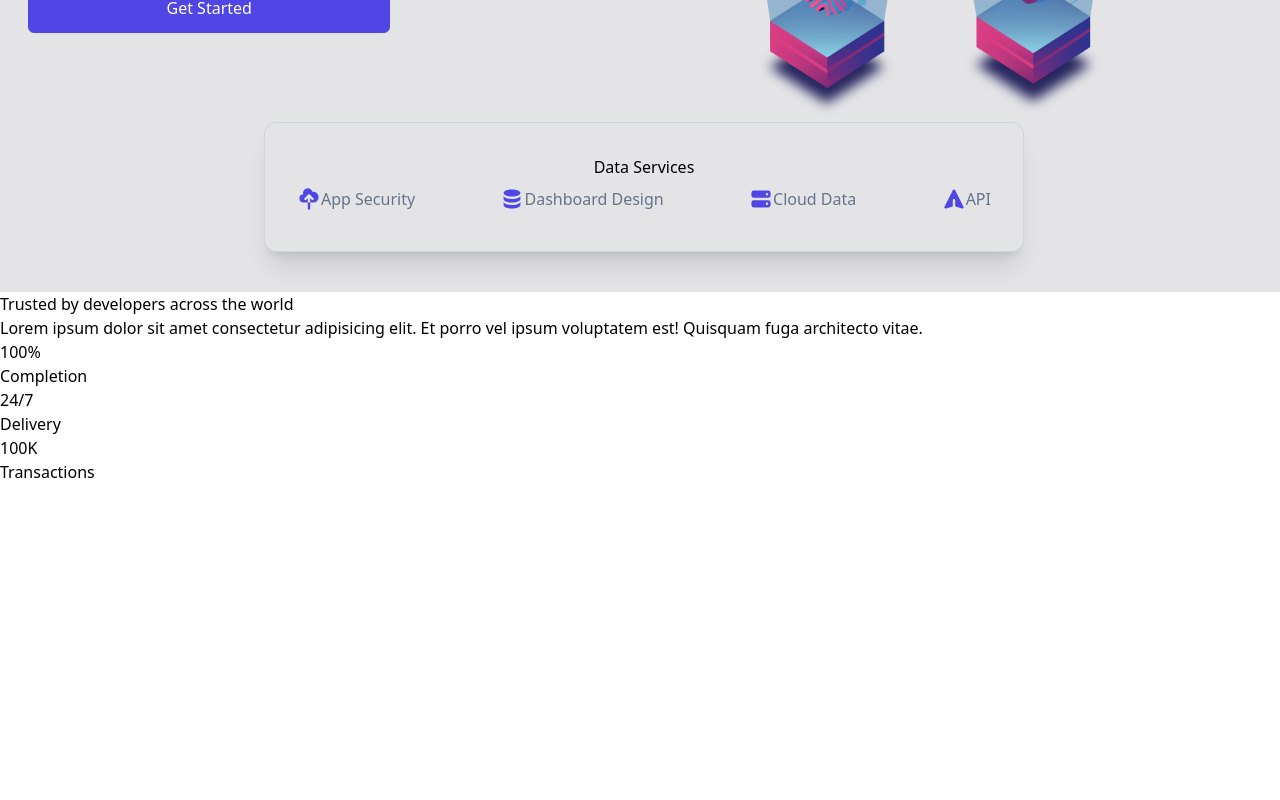
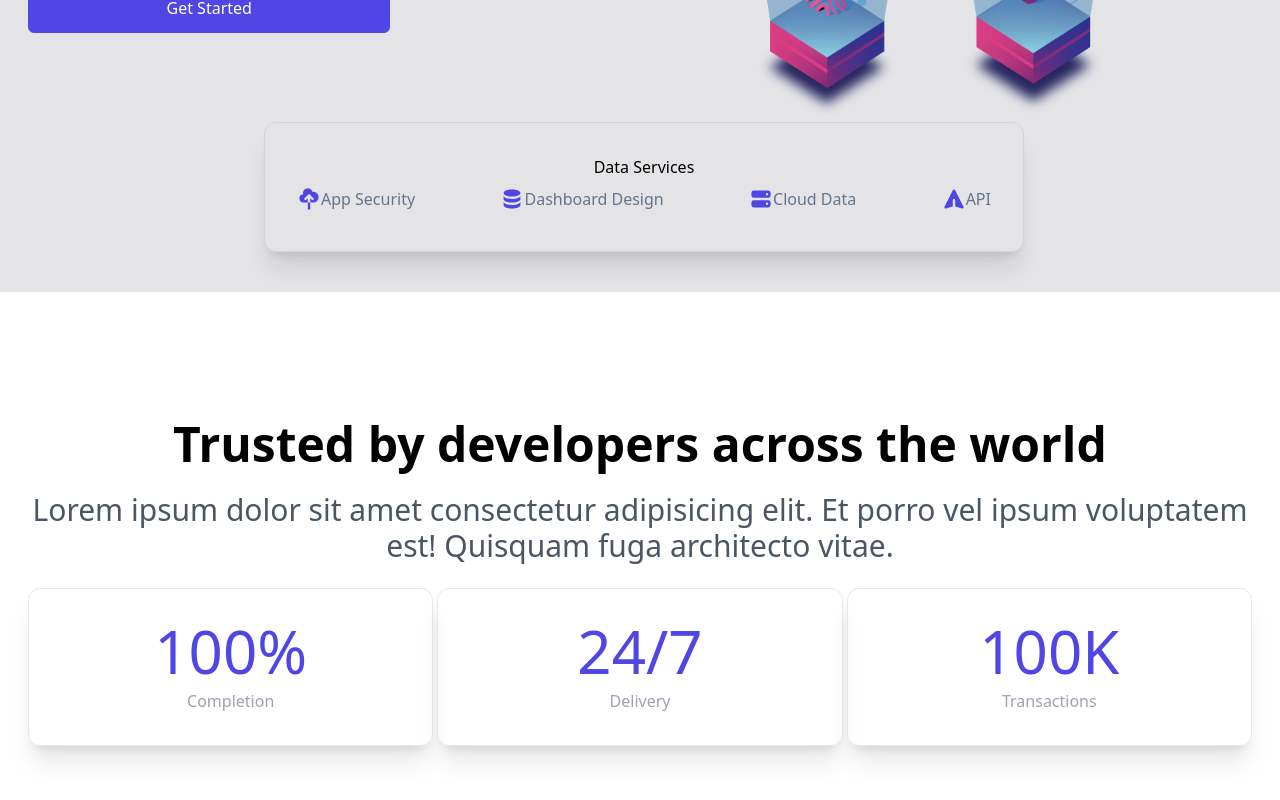
Before and after one commit to y2nd/Cloud-app, a React (Create React App) app: page / in a window 1280 px wide. Shown: the part 508-1308 px from the top of the page. Before the commit the page ends 992 px from the top, so only its background shows below. Built offline with nearby package versions, Linux system fonts and the light colour scheme.

Commit message:
About section is ddone

```diff
--- a/src/components/About.jsx
+++ b/src/components/About.jsx
@@ -2,27 +2,27 @@ import React from 'react'
 
 const About = () => {
   return (
-    <div>
-        <div className="">
-            <div className="">
-                <h2>Trusted by developers across the world</h2>
-                <p>Lorem ipsum dolor sit amet consectetur adipisicing elit. Et porro vel ipsum voluptatem est! Quisquam fuga architecto vitae.</p>
+    <div className="w-full my-32">
+        <div className="max-w-[1240px] mx-auto">
+            <div className="text-center">
+                <h2 className="text-5xl font-bold">Trusted by developers across the world</h2>
+                <p className="text-3xl py-6 text-gray-600">Lorem ipsum dolor sit amet consectetur adipisicing elit. Et porro vel ipsum voluptatem est! Quisquam fuga architecto vitae.</p>
             </div>
 
-            <div className="">
-                <div className="">
-                    <p>100%</p>
-                    <p>Completion</p>
+            <div className="grid md:grid-cols-3 gap-1 px-2 text-center">
+                <div className="border rounded-xl py-8 shadow-xl">
+                    <p className="text-6xl font-bolds text-indigo-600">100%</p>
+                    <p className="text-gray-400 mt-2">Completion</p>
                 </div>
 
-                <div className="">
-                    <p>24/7</p>
-                    <p>Delivery</p>
+                <div className="border rounded-xl py-8 shadow-xl">
+                    <p className="text-6xl font-bolds text-indigo-600">24/7</p>
+                    <p className="text-gray-400 mt-2">Delivery</p>
                 </div>
 
-                <div className="">
-                    <p>100K</p>
-                    <p>Transactions</p>
+                <div className="border rounded-xl py-8 shadow-xl">
+                    <p className="text-6xl font-bolds text-indigo-600">100K</p>
+                    <p className="text-gray-400 mt-2">Transactions</p>
                 </div>
             </div>
         </div>
--- a/src/components/Navbar.jsx
+++ b/src/components/Navbar.jsx
@@ -9,7 +9,7 @@ const Navbar = () => {
   const handleClick = () => setIsOpen(!isOpen);
 
   return (
-    <div className="w-screen h-[80px] bg-zinc-200 fixed drop-shadow-lg">
+    <div className="z-20 w-screen h-[80px] bg-zinc-200 fixed drop-shadow-lg">
         <div className="px-2 flex justify-between items-center w-full h-full">
             <div className="flex items-center">
                 <h1 className="text-3xl font-bold mr-4 sm:text-4xl">BRAND.</h1>
```
